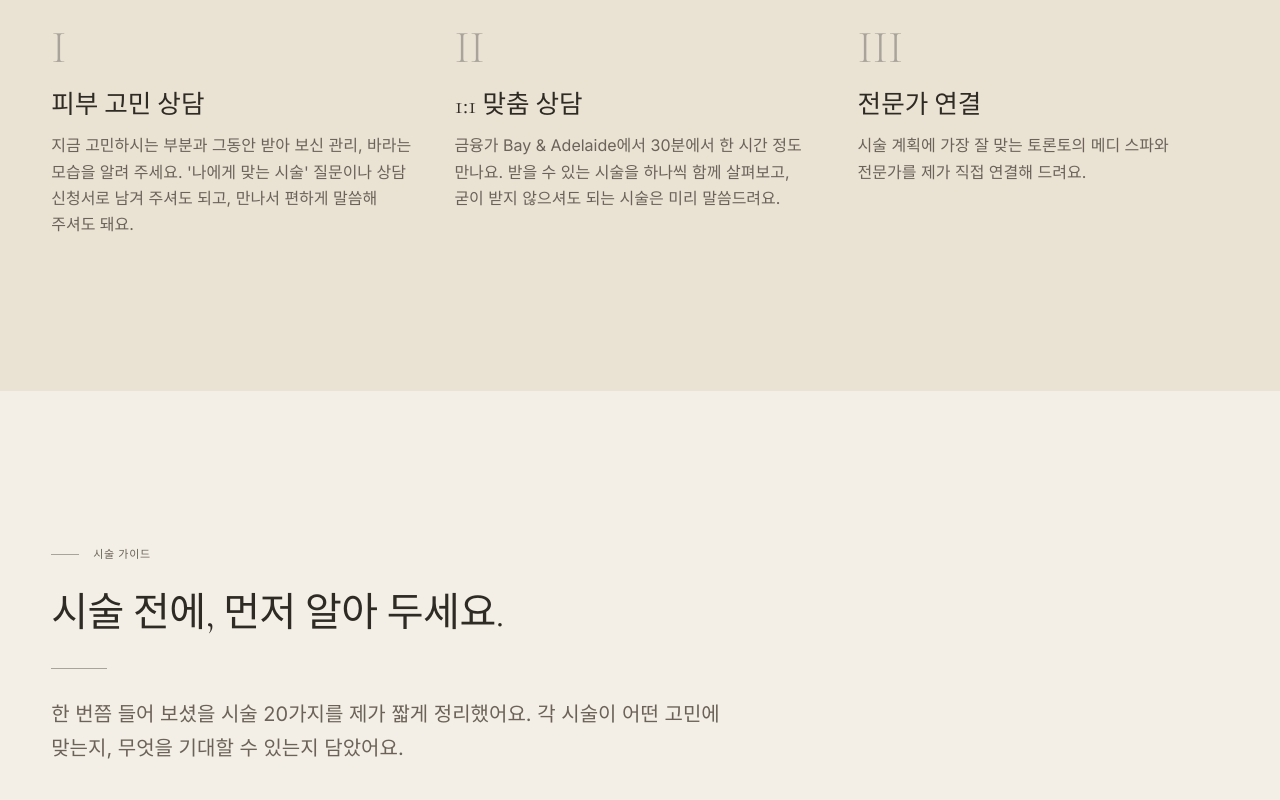
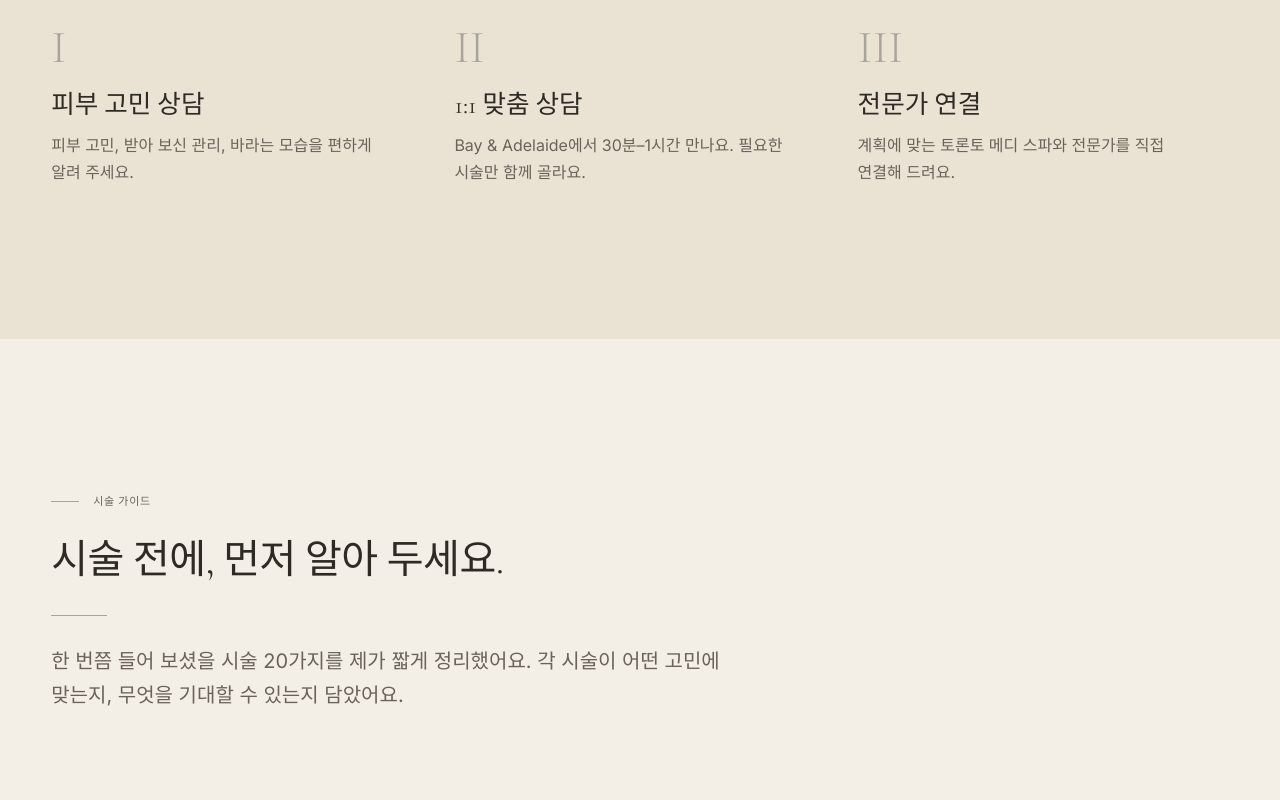
Before and after one commit to kyungleekim92-cmd/jenny-kim-beauty, a Next.js app: page /ko in a window 1280 px wide. Shown: the part 1160-1960 px from the top of the page. Built offline with nearby package versions, Linux system fonts and the light colour scheme.

Commit message:
ko copy: HowItWorks step bodies → concise C style

```diff
--- a/components/HowItWorks.tsx
+++ b/components/HowItWorks.tsx
@@ -33,17 +33,17 @@ const copy = {
       {
         n: "I",
         title: "피부 고민 상담",
-        body: "지금 고민하시는 부분과 그동안 받아 보신 관리, 바라는 모습을 알려 주세요. '나에게 맞는 시술' 질문이나 상담 신청서로 남겨 주셔도 되고, 만나서 편하게 말씀해 주셔도 돼요.",
+        body: "피부 고민, 받아 보신 관리, 바라는 모습을 편하게 알려 주세요.",
       },
       {
         n: "II",
         title: "1:1 맞춤 상담",
-        body: "금융가 Bay & Adelaide에서 30분에서 한 시간 정도 만나요. 받을 수 있는 시술을 하나씩 함께 살펴보고, 굳이 받지 않으셔도 되는 시술은 미리 말씀드려요.",
+        body: "Bay & Adelaide에서 30분–1시간 만나요. 필요한 시술만 함께 골라요.",
       },
       {
         n: "III",
         title: "전문가 연결",
-        body: "시술 계획에 가장 잘 맞는 토론토의 메디 스파와 전문가를 제가 직접 연결해 드려요.",
+        body: "계획에 맞는 토론토 메디 스파와 전문가를 직접 연결해 드려요.",
       },
     ],
   },
```
